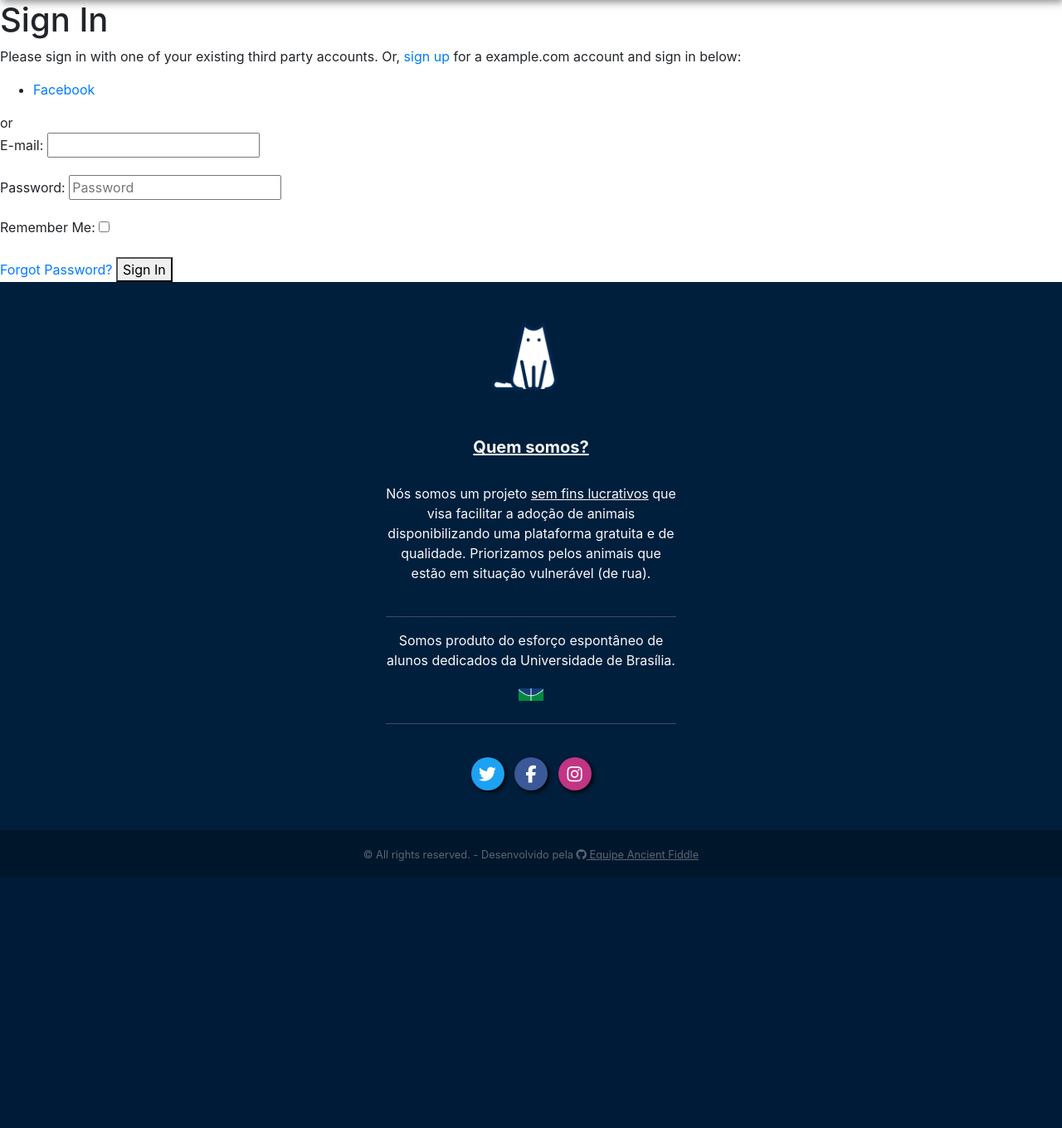
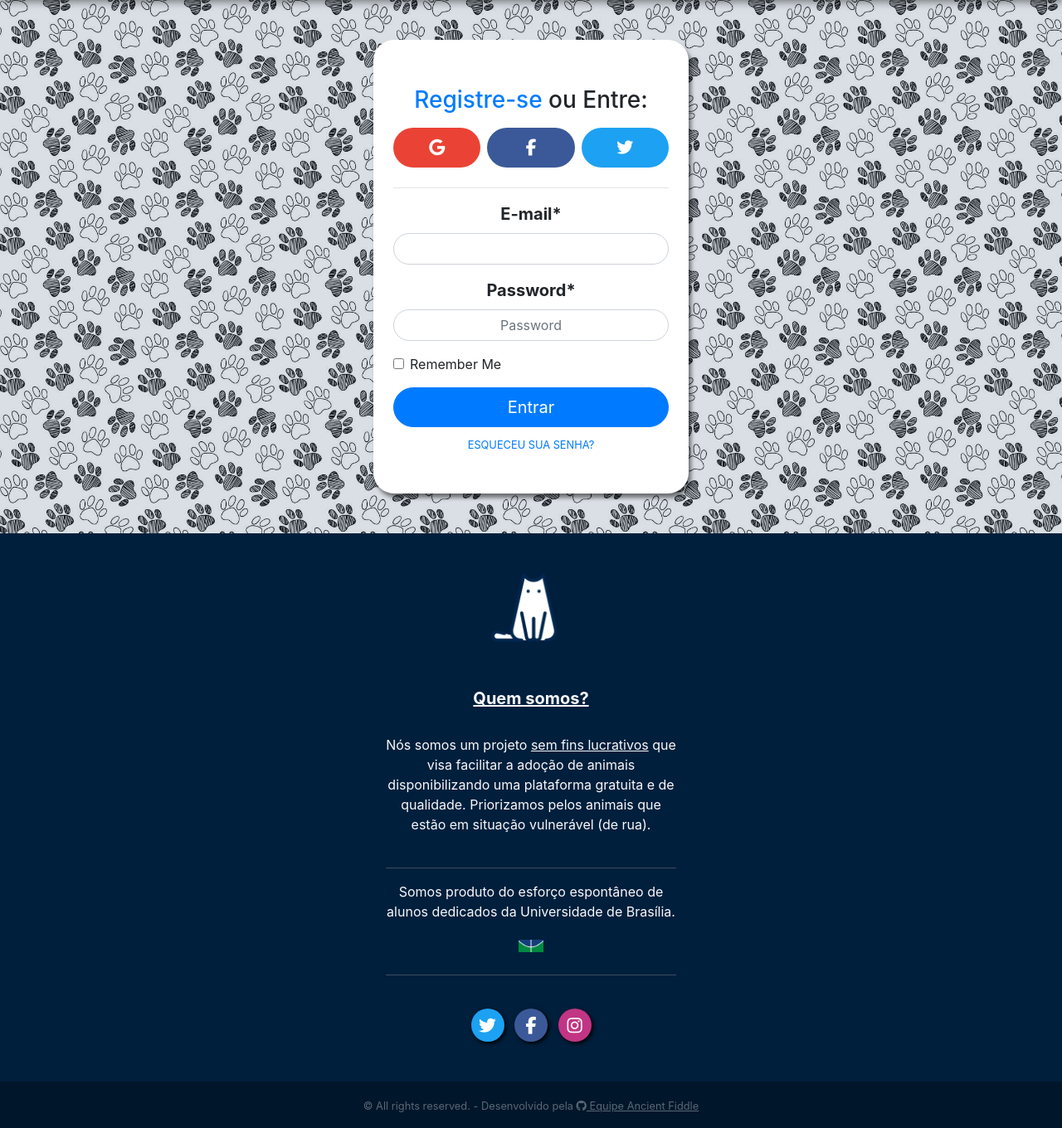
Before and after one commit to Me-Adota/website, a Django app: page /accounts/login/ in a window 1280 px wide. Shown: the part 148-1508 px from the top of the page at 83% size. Before the commit the page ends 1205 px from the top, so only its background shows below. Run offline with Django 3.2, Linux system fonts and the light colour scheme; some libraries are stand-ins or nearby versions.

Commit message:
:bulb: Added stylized login page
Co-authored-by: iagoomr <iagoomr@gmail.com>

```diff
--- a/templates/account/login.html
+++ b/templates/account/login.html
@@ -1,46 +1,78 @@
 {% extends "account/base.html" %}
 
 {% load i18n %}
+{% load static %}
 {% load account socialaccount %}
+{% load crispy_forms_tags %}
 
-{% block head_title %}{% trans "Sign In" %}{% endblock %}
+
+{% block page_styles %}
+    <link rel="stylesheet" type="text/css" href="{% static 'css/accounts.css' %}">
+{% endblock page_styles %}
 
 {% block content %}
 
-<h1>{% trans "Sign In" %}</h1>
+<div id="loading-box">
+  <div class="container h-100 text-center">
+      <div class="row">
+          <div class="col-12 align-self-center">
+              <img class="img-fluid loading-dog" src="{% static 'img/common/loading_1.gif' %}" alt="">
+              <br>
+              <img class="img-fluid loading-gif" src="{% static 'img/common/loading_2.gif' %}" alt="">
+          </div>
+      </div>
+  </div>
+</div>
+
+<header>
+  <div class="container">
+    <div class="row py-5 justify-content-center">
+      <div class="col-4 py-5 px-4">
+
+        <div class="text-center py-2">
+          <h3><a href="{{ signup_url }}"> Registre-se </a> ou Entre:</h3>
+        </div>
 
         {% get_providers as socialaccount_providers %}
-
         {% if socialaccount_providers %}
-<p>{% blocktrans with site.name as site_name %}Please sign in with one
-of your existing third party accounts. Or, <a href="{{ signup_url }}">sign up</a>
-for a {{ site_name }} account and sign in below:{% endblocktrans %}</p>
-
-<div class="socialaccount_ballot">
-
-  <ul class="socialaccount_providers">
-    {% include "socialaccount/snippets/provider_list.html" with process="login" %}
-  </ul>
-
-  <div class="login-or">{% trans 'or' %}</div>
-
+        <div class="d-flex pb-2">
+          <a class="btn btn-google btn-lg btn-rounded w-100 mr-2" href="#">
+            <i class="fab fa-google"></i>
+          </a>
+          <a class="btn btn-facebook btn-lg btn-rounded w-100 mr-2" href="/accounts/facebook/login/?process=login">
+            <i class="fab fa-facebook-f"></i>
+          </a>
+          <a class="btn btn-twitter btn-lg btn-rounded w-100" href="#">
+            <i class="fab fa-twitter"></i>
+          </a>
         </div>
 
         {% include "socialaccount/snippets/login_extra.html" %}
 
         {% else %}
-<p>{% blocktrans %}If you have not created an account yet, then please
-<a href="{{ signup_url }}">sign up</a> first.{% endblocktrans %}</p>
         {% endif %}
+
+        <hr>
 
         <form class="login" method="POST" action="{% url 'account_login' %}">
           {% csrf_token %}
-  {{ form.as_p }}
+          {{ form|crispy }}
           {% if redirect_field_value %}
           <input type="hidden" name="{{ redirect_field_name }}" value="{{ redirect_field_value }}" />
           {% endif %}
-  <a class="button secondaryAction" href="{% url 'account_reset_password' %}">{% trans "Forgot Password?" %}</a>
-  <button class="primaryAction" type="submit">{% trans "Sign In" %}</button>
+
+          <button class="btn btn-primary btn-rounded btn-lg w-100" type="submit"> Entrar </button>
+
+          <div class="text-center pt-2 w-100">
+            <small><a class="button secondaryAction" href="{% url 'account_reset_password' %}">ESQUECEU SUA SENHA?</a>
+            </small>
+          </div>
+
         </form>
+      </div>
+    </div>
+  </div>
+</header>
+
 
 {% endblock %}
```
Lines whose indentation alone changed are shown as unchanged.
